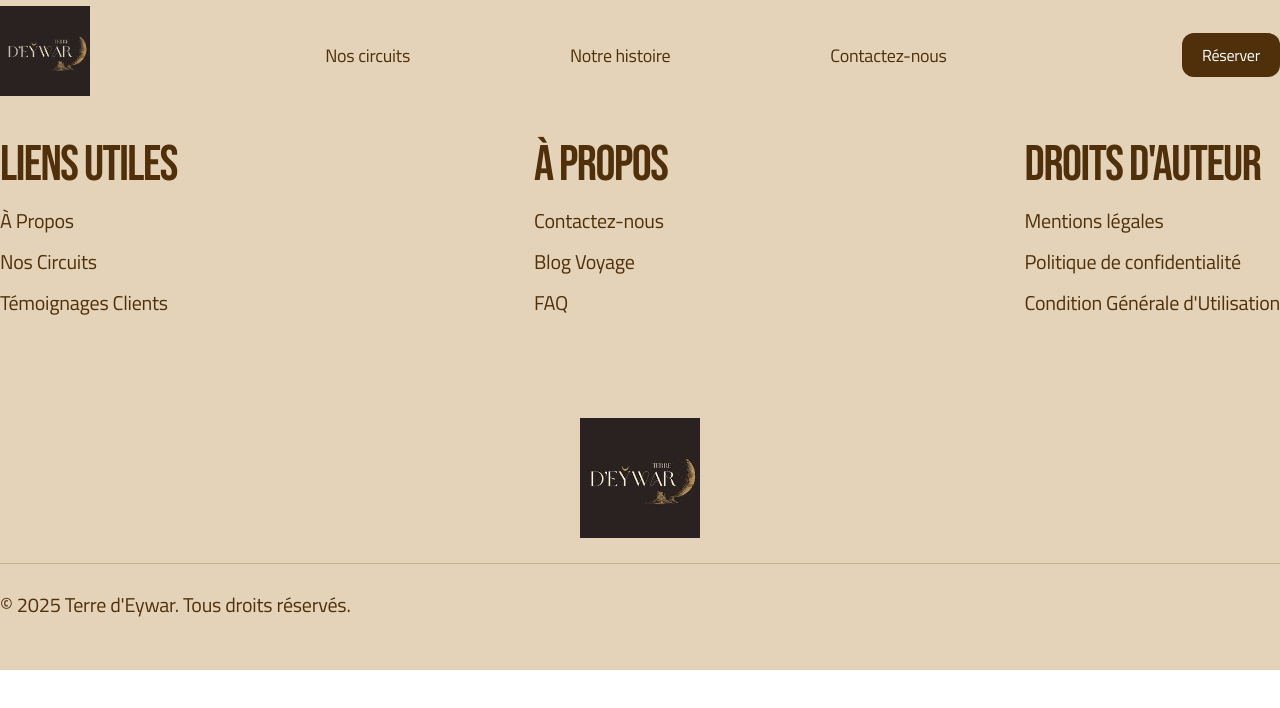
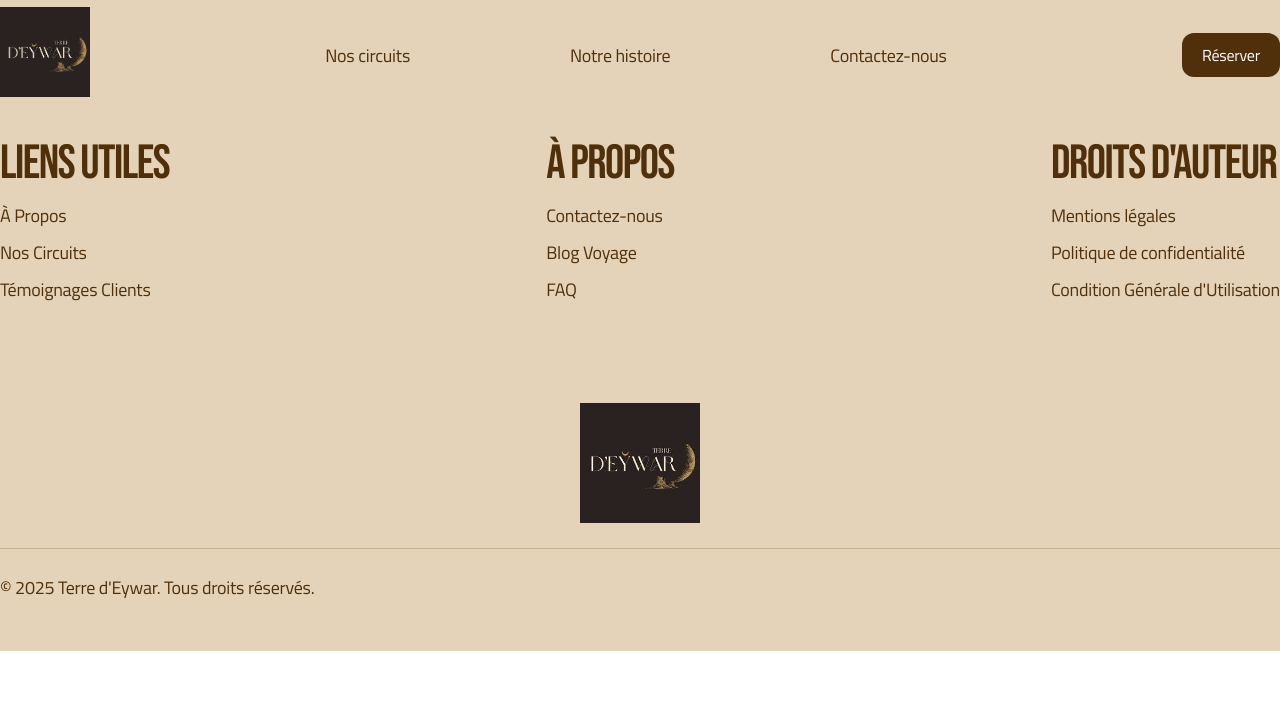
Before and after one commit to ninolam/terre-deywar, a Next.js app: page / in a window 1280 px wide. Shown: the top 708 px of the page. Built offline with nearby package versions, Linux system fonts and the light colour scheme.

Commit message:
Revert "Feature/readme all project" (#4)

```diff
--- a/src/styles/common/Footer.scss
+++ b/src/styles/common/Footer.scss
@@ -2,56 +2,31 @@
   background-color: $backgroundPrimary;
   font-size: $fontSizeSmall;
   color: $colorPrimary;
-  // height: $footerHeight; //   Si tu vois ce fichier il y a un bug css que j'ai pas su régler sur ce que t'as parametrer de base
-  @include breakpoint(mobile) {
-    // height: $footerHeightMobile; //   Idem ici
-    font-size: 20px;
-    margin-bottom: 5px;
-  }
+  @include title();
   &__container {
     @include container();
     display: flex;
     flex-direction: column;
     gap: 25px;
     padding: 25px 0;
-    @include breakpoint(mobile) {
-      gap: 15px;
-      padding: 15px 0;
-    }
   }
   &__links {
     @include flexBetween();
-    @include breakpoint(mobile) {
-      gap: 10px;
-      align-items: flex-start;
-    }
     &__bloc {
       display: flex;
       flex-direction: column;
       gap: 10px;
-      @include breakpoint(mobile) {
-        gap: 5px;
-        width: 90%;
-      }
     }
   }
   &__logo {
     display: flex;
     justify-content: center;
     padding-top: 75px;
-    @include breakpoint(mobile) {
-      padding-top: 37.5px;
-      img {
-        width: 80px;
-        height: 80px;
-      }
-    }
   }
   &__copyright {
     border-top: 1px solid #50300a36;
-    padding: 25px 0;
-    @include breakpoint(mobile) {
-      padding: 12.5px 0;
+    p {
+      padding: 25px 0;
     }
   }
 }
--- a/src/styles/common/Header.scss
+++ b/src/styles/common/Header.scss
@@ -11,6 +11,8 @@
   }
 
   &__logo {
+    width: 90px;
+    height: 90px;
     @include breakpoint(mobile) {
       width: 40px;
       height: 40px;
--- a/src/styles/globals.scss
+++ b/src/styles/globals.scss
@@ -1,10 +1,11 @@
 @import url('https://fonts.googleapis.com/css2?family=Bebas+Neue&family=Titillium+Web:ital,wght@0,200;0,300;0,400;0,600;0,700;0,900;1,200;1,300;1,400;1,600;1,700&display=swap');
 
-@import './utils/variables.scss';
-@import './utils/mixins.scss';
-@import './common/Header.scss';
-@import './common/Button.scss';
-@import './common/Footer.scss';
+@import "./utils/variables.scss";
+@import "./utils/mixins.scss";
+@import "./common/Header.scss";
+@import "./common/Button.scss";
+@import "./common/Footer.scss";
+
 
 html,
 body {
@@ -30,15 +31,6 @@ button {
   @include text();
 }
 
-@include breakpoint(mobile) {
-  p,
-  span,
-  a,
-  button {
-    @include textMobile();
-  }
-}
-
 h1,
 h2,
 h3,
@@ -48,17 +40,6 @@ h6 {
   @include title();
 }
 
-@include breakpoint(mobile) {
-  h1,
-  h2,
-  h3,
-  h4,
-  h5,
-  h6 {
-    @include titleMobile();
-  }
-}
-
 ul {
   list-style: none;
   padding: 0;
--- a/src/styles/utils/mixins.scss
+++ b/src/styles/utils/mixins.scss
@@ -2,32 +2,16 @@
 FONTS
 ***********************************************/
 
-@mixin title($size: 50px, $spacing: -1.5px) {
-  font-family: 'Bebas Neue', sans-serif;
+@mixin title($size: 48px, $spacing: -1.5px) {
+  font-family: "Bebas Neue", sans-serif;
   font-weight: 400;
   font-style: normal;
   font-size: $size;
   letter-spacing: $spacing;
 }
 
-@mixin titleMobile($size: 25px, $spacing: -1.5px) {
-  font-family: 'Bebas Neue', sans-serif;
-  font-weight: 400;
-  font-style: normal;
-  font-size: $size;
-  letter-spacing: $spacing;
-}
-
-@mixin text($size: 20px, $spacing: -0.25px) {
-  font-family: 'Titillium Web', sans-serif;
-  font-optical-sizing: auto;
-  font-style: normal;
-  font-size: $size;
-  letter-spacing: $spacing;
-}
-
-@mixin textMobile($size: 10px, $spacing: -0.25px) {
-  font-family: 'Titillium Web', sans-serif;
+@mixin text($size: 18px, $spacing: -0.25px) {
+  font-family: "Titillium Web", sans-serif;
   font-optical-sizing: auto;
   font-style: normal;
   font-size: $size;
@@ -69,7 +53,7 @@ Breakpoints
   text-overflow: ellipsis;
   white-space: nowrap !important;
   &:after {
-    content: '' !important;
+    content: "" !important;
     display: block;
   }
 }
```
